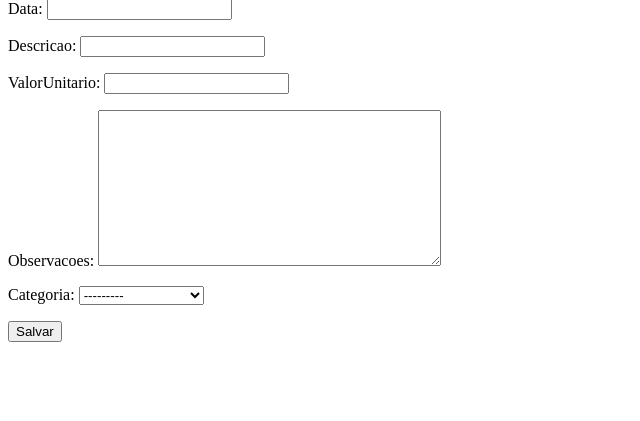
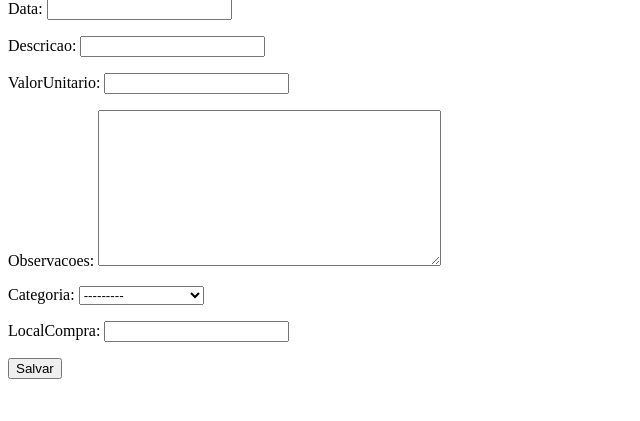
Before and after one commit to pedrobarbosa87/ImersaoFabrica, a Django app: page /nova/ in a window 1280 px wide. Shown: the part 17-438 px from the top of the page, without its empty margins (0-640 px from the left). Run offline with Django 4.2, Linux system fonts and the light colour scheme; data comes from the database, SQL or seed files in the repository; both versions use the stored data as it was after the commit.

Commit message:
atualizacao final

```diff
--- a/contas/form.py
+++ b/contas/form.py
@@ -4,4 +4,4 @@
 class TransacaoForm(ModelForm):
     class Meta:
         model = Transacao
-        fields = ['data', 'descricao', 'valorUnitario','observacoes', 'categoria' ]
+        fields = ['data', 'descricao', 'valorUnitario','observacoes', 'categoria', 'localCompra' ]
--- a/contas/models.py
+++ b/contas/models.py
@@ -17,6 +17,7 @@
     valorUnitario = models.DecimalField(max_digits=7, decimal_places=2)
     categoria = models.ForeignKey(Categoria, on_delete=models.CASCADE)
     observacoes = models.TextField(null=True, blank=True)
+    localCompra = models.CharField(max_length=200, null=True)
 
 
 
--- a/contas/templates/contas/listagem.html
+++ b/contas/templates/contas/listagem.html
@@ -49,7 +49,7 @@
             <th>Data</th>
             <th>Valor Unitario</th>
             <th>Categoria</th>
-            <th>Valor com Desconto</th>
+            <th>Local da Compra</th>
         </tr>
 
         {% for transacao in transacoes %}
@@ -58,7 +58,7 @@
                <td> {{transacao.data}}</td>
                <td> {{ transacao.valorUnitario }}</td>
                <td> {{ transacao.categoria }}</td>
-               <td> {{ transacao.valorDesconto }} </td>
+               <td> {{ transacao.localCompra }} </td>
             </tr>
 
 
```
Also changed, not shown: contas/migrations/0007_transacao_localcompra.py (added), db.sqlite3.
